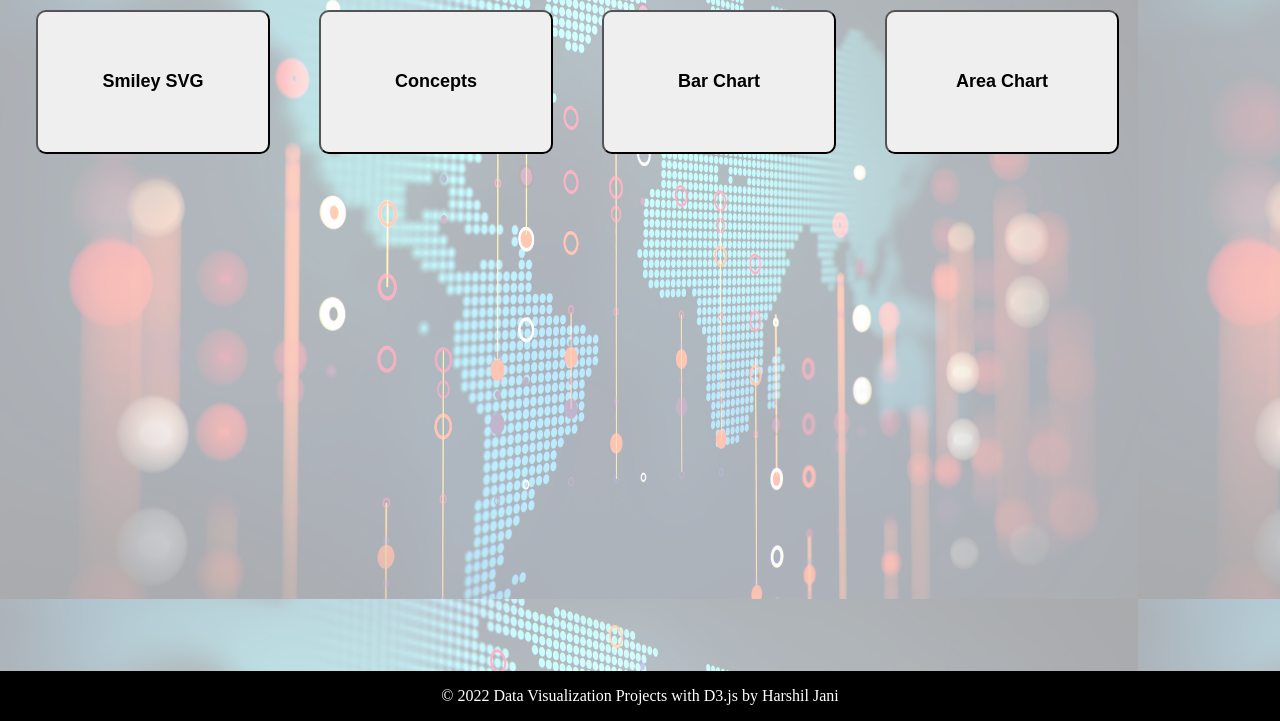
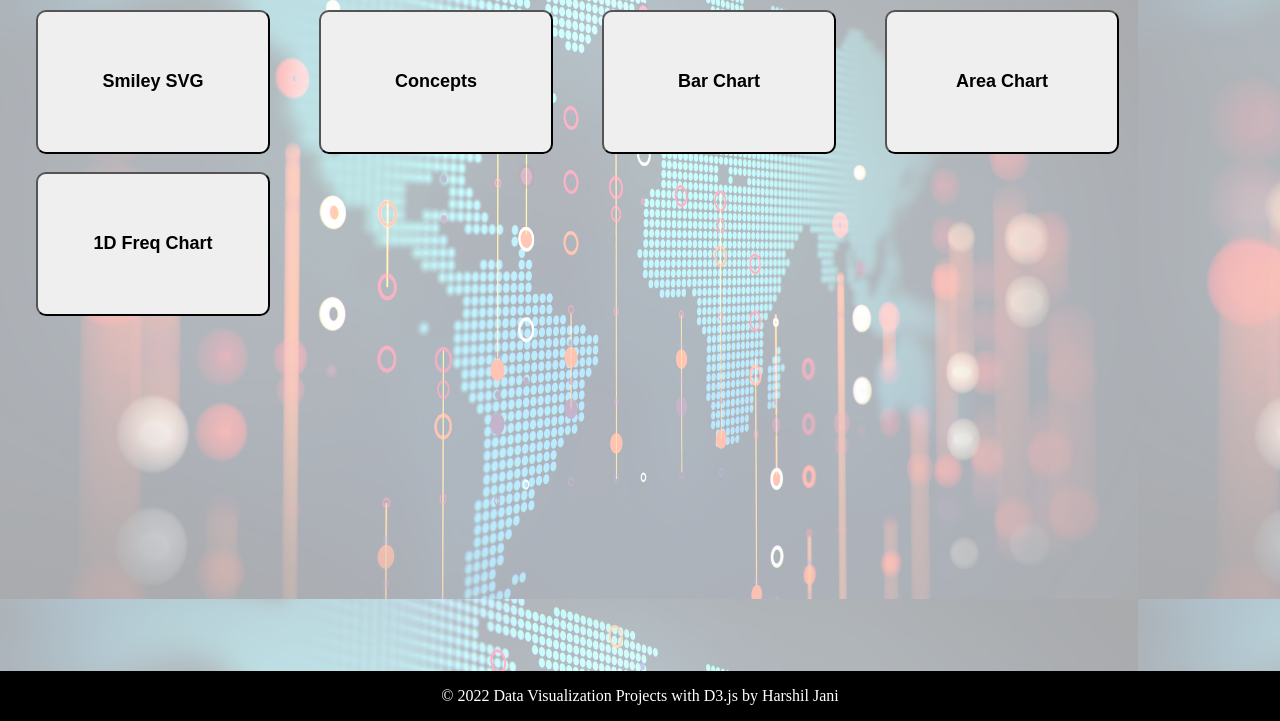
Before and after one commit to Harshil-Jani/Data-Visualization, a plain HTML site: page index.html in a window 1280 px wide. Shown: the part 79-800 px from the top of the page. Drawn offline with Linux system fonts and the light colour scheme.

Commit message:
Adding 1D Freq Chart to Common UI

```diff
--- a/index.html
+++ b/index.html
@@ -13,6 +13,7 @@
     <button id="p3" class="project-button" onclick="window.location.href='Concepts/index.html'">Concepts</button>
     <button id="p3" class="project-button" onclick="window.location.href='Bar-Chart/index.html'">Bar Chart</button>
     <button id="p4" class="project-button" onclick="window.location.href='Area-Chart/index.html'">Area Chart</button>
+    <button id="p5" class="project-button" onclick="window.location.href='Freq-Distribution/index.html'">1D Freq Chart</button>
     <footer><p id="copyright"></p></footer>
 </body>
 <script src="script.js"></script>
```
Also changed, not shown: Freq-Distribution/geant4.csv (renamed from 1D_Freq_Distribution/geant4.csv), Freq-Distribution/index.html (renamed from 1D_Freq_Distribution/index.html), Freq-Distribution/script.js (renamed from 1D_Freq_Distribution/script.js), Freq-Distribution/style.css (renamed from 1D_Freq_Distribution/style.css).
